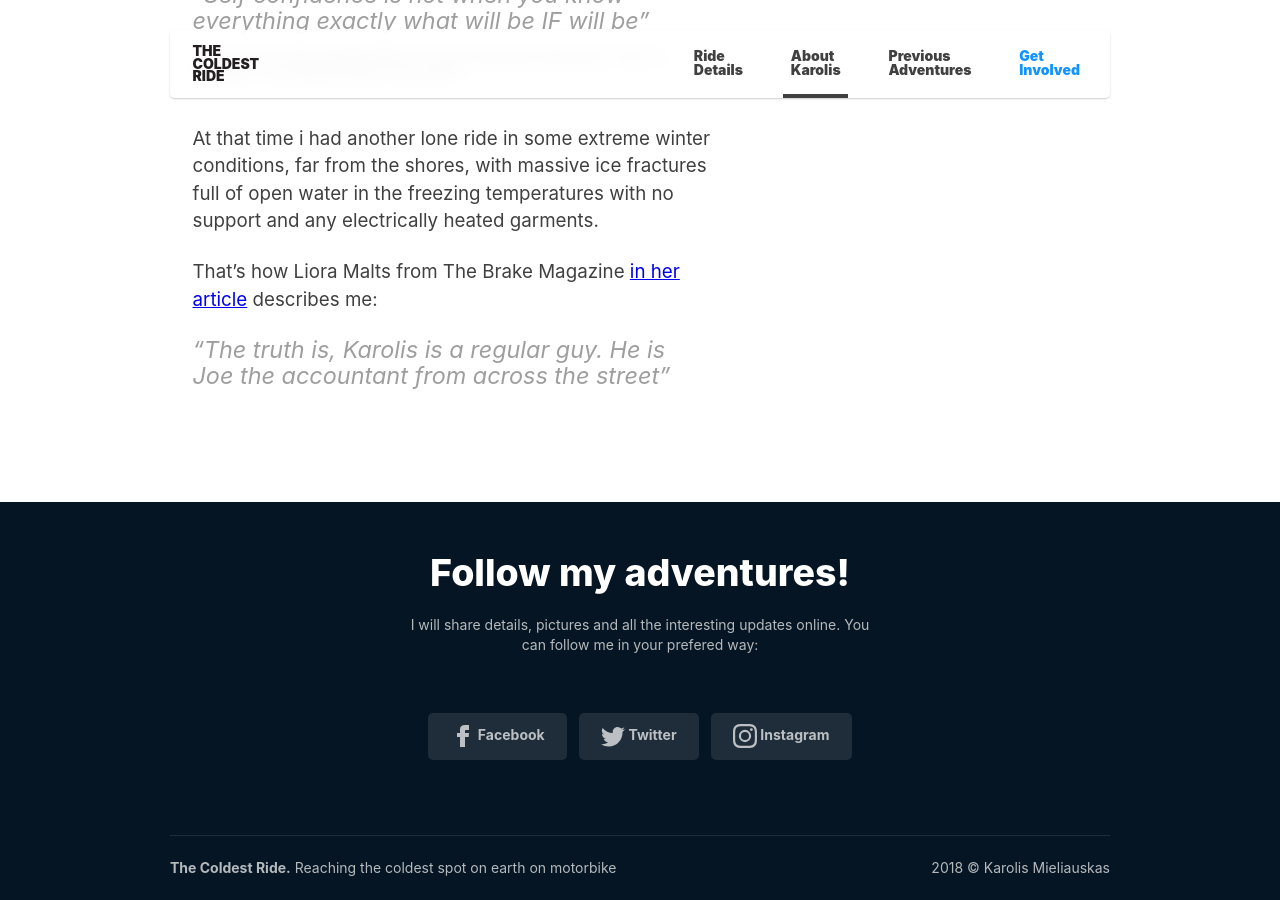
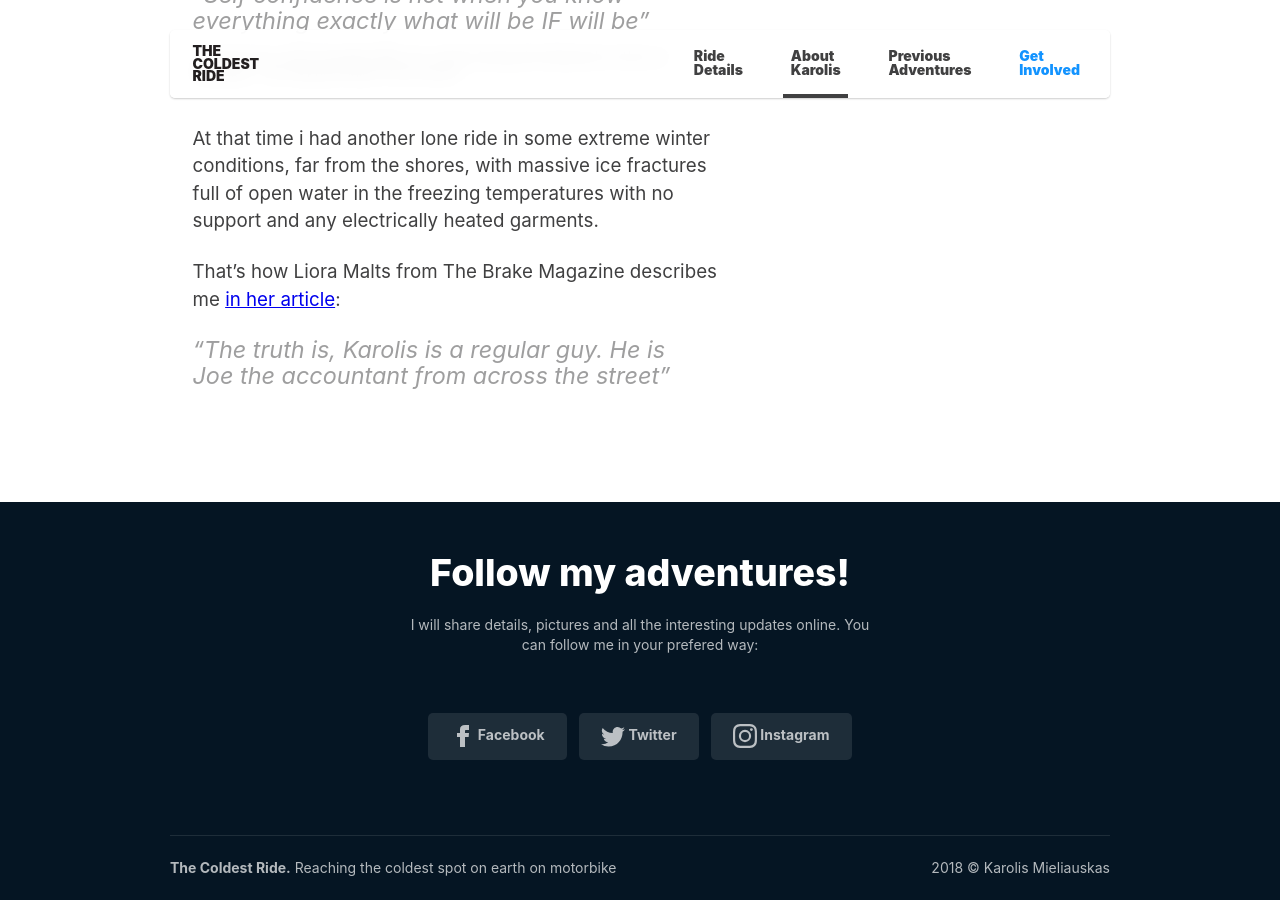
Before and after one commit to karolismieliauskas/thecoldestride.com, a Jekyll site: the page built from pages/about.html, in a window 1280 px wide and 900 px high, scrolled down 1411 px. Built offline with Jekyll 4.4.1, drawn with Linux system fonts in a browser that asks for light colours.

```diff
--- a/_data/about.yml
+++ b/_data/about.yml
@@ -15,7 +15,7 @@ body: |
 
     At that time i had another lone ride in some extreme winter conditions, far from the shores, with massive ice fractures full of open water in the freezing temperatures with no support and any electrically heated garments.
 
-    That's how Liora Malts from The Brake Magazine [in her article](http://www.brake-magazine.com/feature-the-one-life-lesson-we-all-need/) describes me:
+    That's how Liora Malts from The Brake Magazine describes me [in her article](http://www.brake-magazine.com/feature-the-one-life-lesson-we-all-need/):
 
     > "The truth is, Karolis is a regular guy. He is Joe the accountant from across the street"
 banner:
```
